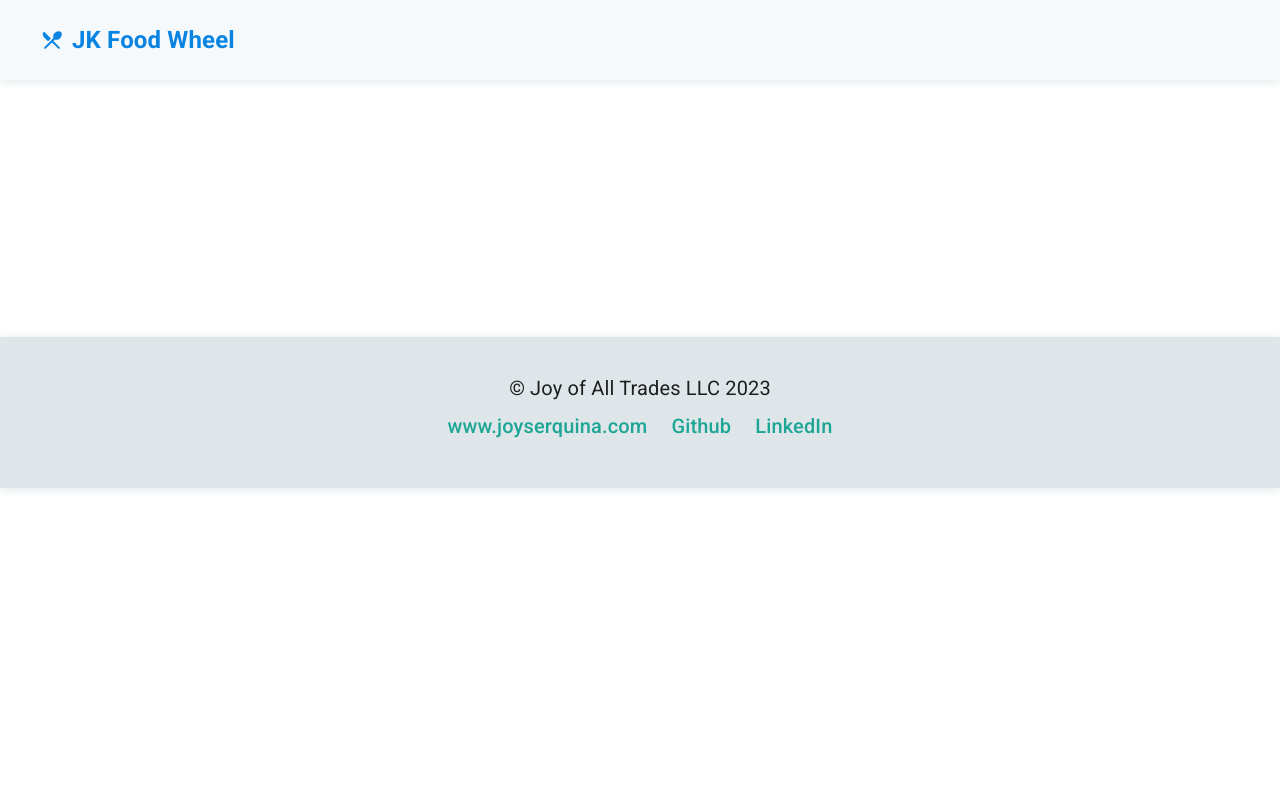
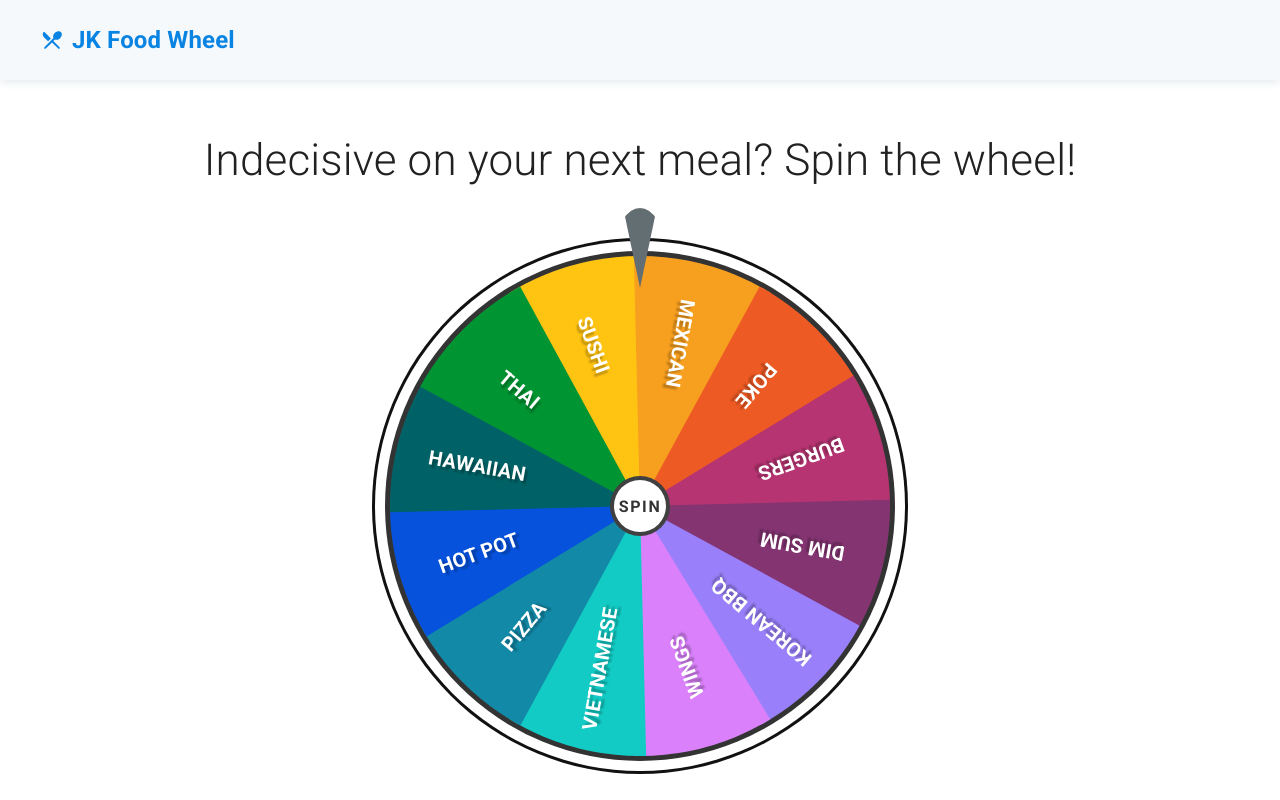
Before and after one commit to essjay05/jk-meal-wheel-2023, a React (Create React App) app: page / in a window 1280 px wide. Shown: the top 800 px of the page. Built offline with nearby package versions, Linux system fonts and the light colour scheme.

Commit message:
Fixed routing links.

```diff
--- a/src/App.js
+++ b/src/App.js
@@ -22,10 +22,10 @@ const App = () => {
       <CssBaseline/>
       <Navbar activeAdditionalFeatures={activeAdditionalFeatures}/>
       <Routes>
-        <Route path='/jk-meal-wheel-2023/' element={<Home pageName={`${appTitleLead}`} activeFeature={activeAdditionalFeatures}/>}/>
-        <Route path='/jk-meal-wheel-2023/edit-food' element={<FoodForm pageName={`${appTitleLead}- Edit Food Form`}/>}/>
-        <Route path='/jk-meal-wheel-2023/style-guide' element={<StyleGuide pageName={`${appTitleLead}- Style Guide`}/>}/>
-        <Route path='/jk-meal-wheel-2023/food-places/:id' element={<FoodPlaces pageName={`${appTitleLead}- Food Places`} />}/>
+        <Route path='/' element={<Home pageName={`${appTitleLead}`} activeFeature={activeAdditionalFeatures}/>}/>
+        <Route path='/edit-food' element={<FoodForm pageName={`${appTitleLead}- Edit Food Form`}/>}/>
+        <Route path='/style-guide' element={<StyleGuide pageName={`${appTitleLead}- Style Guide`}/>}/>
+        <Route path='/food-places/:id' element={<FoodPlaces pageName={`${appTitleLead}- Food Places`} />}/>
       </Routes>
       <Footer activeAdditionalFeatures={activeAdditionalFeatures}/>
     </>
```
